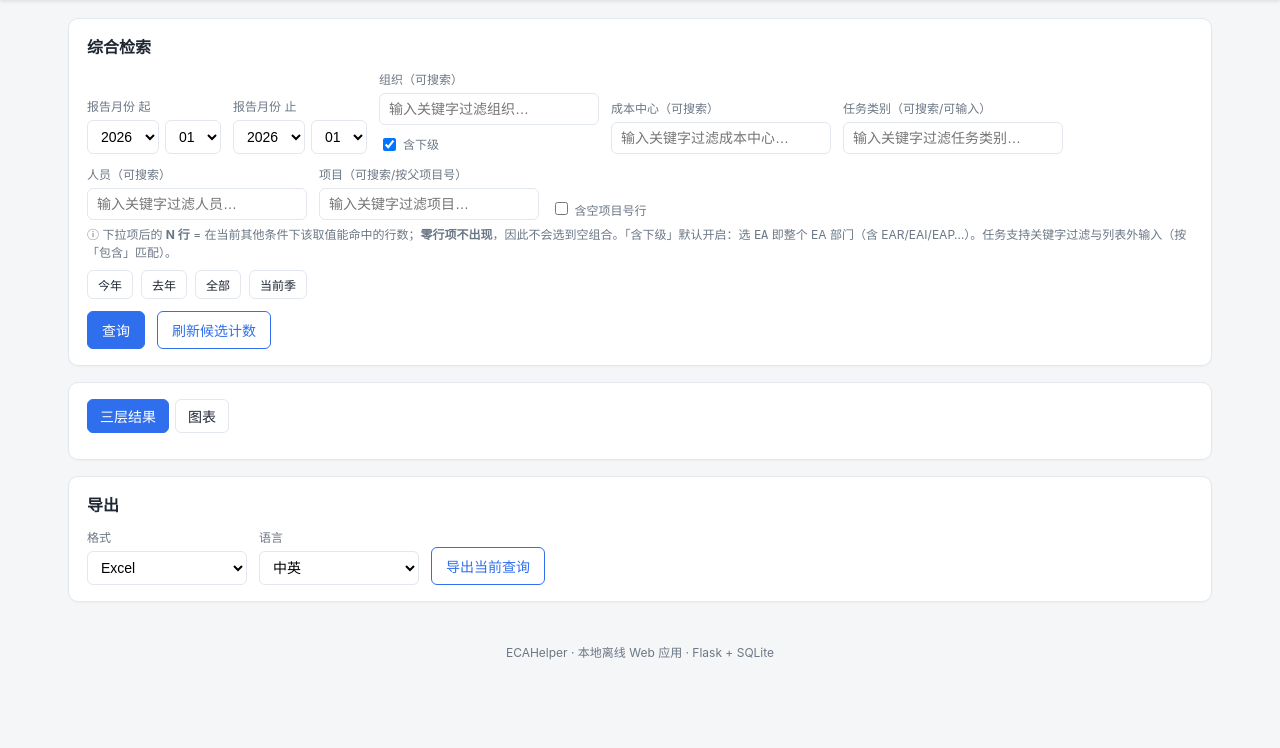
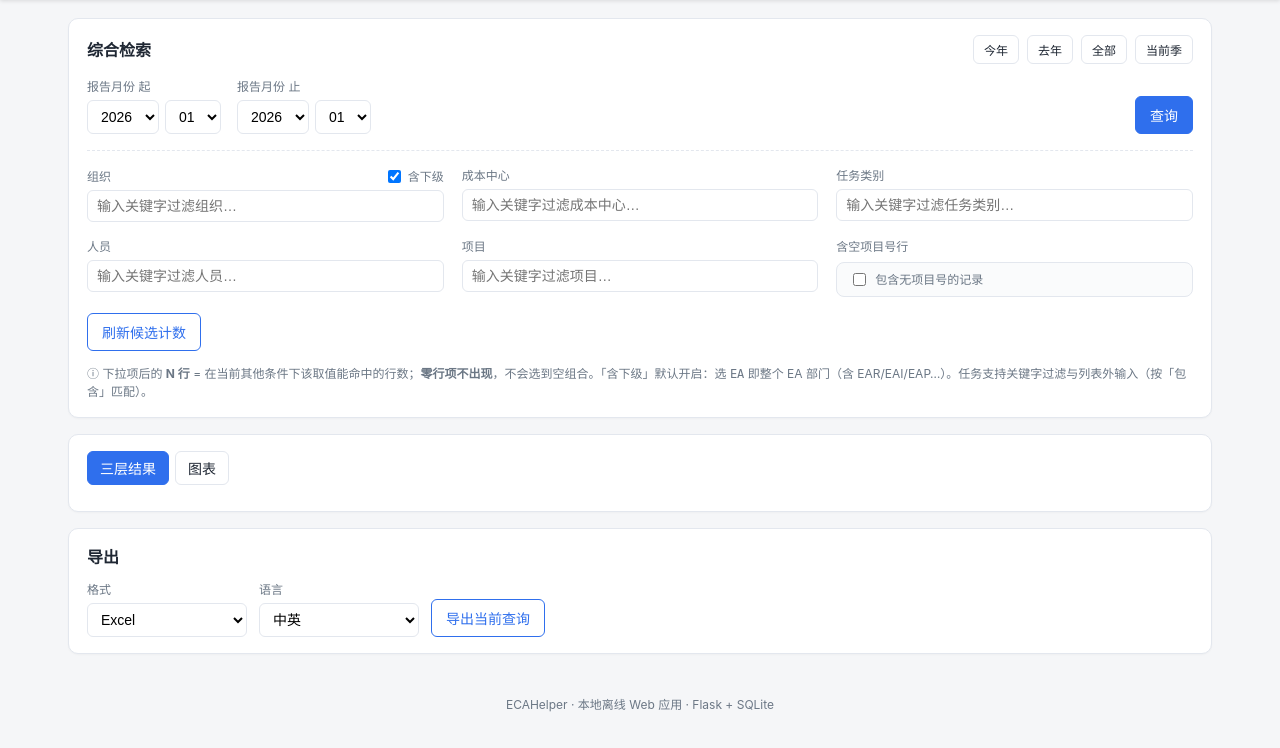
Before and after one commit to 17SiberianWolf/ECAHelper, a Flask app: page /search in a window 1280 px wide. Shown: the part 52-800 px from the top of the page. Run offline with Flask 3, Linux system fonts and the light colour scheme; data that the repository does not hold is empty.

Commit message:
style(search): 综合检索筛选区布局优化 - 分组卡片+响应式3x2网格，含下级内联、含空并入网格

```diff
--- a/web/static/css/style.css
+++ b/web/static/css/style.css
@@ -204,3 +204,36 @@ details.fold { margin-top: 10px; border: 1px dashed var(--line); border-radius:
 details.fold > summary { cursor: pointer; user-select: none; color: var(--ink); font-weight: 600; font-size: 13px; }
 details.fold[open] > summary { margin-bottom: 4px; }
 details.fold code { background: var(--chip); padding: 0 4px; border-radius: 3px; }
+
+/* ---------- 综合检索 布局优化（分组卡片 + 响应式网格） ---------- */
+.title-row { display: flex; align-items: center; justify-content: space-between; margin-bottom: 14px; }
+.title-row h2 { margin: 0; }
+.title-row .quick { margin-top: 0; }
+
+.filter-top { display: flex; gap: 16px; align-items: flex-end; flex-wrap: wrap; }
+.filter-top .field { flex: 0 0 auto; }
+.filter-top #btnQuery { margin-left: auto; }
+
+.filter-divider { border-top: 1px dashed var(--line); margin: 16px 0; }
+
+.filter-grid { display: grid; grid-template-columns: repeat(3, minmax(0, 1fr)); gap: 16px 18px; }
+.field-head { display: flex; align-items: center; justify-content: space-between; }
+.field-head .chk-inline { margin-top: 0; }
+
+.chk-cell {
+  display: inline-flex; align-items: center; gap: 6px;
+  background: #fafbfc; border: 1px solid var(--line); border-radius: 8px;
+  padding: 7px 12px; font-size: 12px; color: var(--ink);
+  margin-top: 2px; cursor: pointer;
+}
+
+.opt-row { display: flex; align-items: center; gap: 14px; margin-top: 16px; flex-wrap: wrap; }
+.opt-row .hint { margin: 0; flex: 1 1 auto; }
+
+@media (max-width: 860px) {
+  .filter-grid { grid-template-columns: repeat(2, minmax(0, 1fr)); }
+}
+@media (max-width: 560px) {
+  .filter-grid { grid-template-columns: 1fr; }
+  .filter-top #btnQuery { margin-left: 0; }
+}
--- a/web/templates/search.html
+++ b/web/templates/search.html
@@ -2,8 +2,17 @@
 {% set active = 'search' %}
 {% block content %}
 <section class="panel">
-  <h2>综合检索</h2>
-  <div class="row">
+  <div class="title-row">
+    <h2>综合检索</h2>
+    <div class="quick">
+      <button data-q="thisyear">今年</button>
+      <button data-q="lastyear">去年</button>
+      <button data-q="all">全部</button>
+      <button data-q="quarter">当前季</button>
+    </div>
+  </div>
+
+  <div class="filter-top">
     <div class="field">
       <label>报告月份 起</label>
       <div id="sStartBox" class="ym"></div>
@@ -16,47 +25,50 @@
       <input type="hidden" id="sEnd" value="{{ month_hi or '' }}">
       <input type="hidden" id="sHi" value="{{ month_hi or '' }}">
     </div>
+    <button id="btnQuery">查询</button>
+  </div>
+
+  <div class="filter-divider"></div>
+
+  <div class="filter-grid">
     <div class="field">
-      <label>组织（可搜索）</label>
+      <div class="field-head">
+        <label>组织</label>
+        <label class="chk-inline"><input type="checkbox" id="incSub" checked> 含下级</label>
+      </div>
       <div id="orgSelBox" class="ss"></div>
       <input type="hidden" id="orgSel">
-      <label class="chk-inline"><input type="checkbox" id="incSub" checked> 含下级</label>
     </div>
     <div class="field">
-      <label>成本中心（可搜索）</label>
+      <label>成本中心</label>
       <div id="ccSelBox" class="ss"></div>
       <input type="hidden" id="ccSel">
     </div>
     <div class="field">
-      <label>任务类别（可搜索/可输入）</label>
+      <label>任务类别</label>
       <div id="taskSelBox" class="ss"></div>
       <input type="hidden" id="taskSel">
     </div>
     <div class="field">
-      <label>人员（可搜索）</label>
+      <label>人员</label>
       <div id="personSelBox" class="ss"></div>
       <input type="hidden" id="personSel">
     </div>
     <div class="field">
-      <label>项目（可搜索/按父项目号）</label>
+      <label>项目</label>
       <div id="projectSelBox" class="ss"></div>
       <input type="hidden" id="projectSel">
     </div>
     <div class="field">
-      <label><input type="checkbox" id="incEmpty"> 含空项目号行</label>
+      <label>含空项目号行</label>
+      <label class="chk-cell"><input type="checkbox" id="incEmpty"> 包含无项目号的记录</label>
     </div>
   </div>
-  <p class="hint">ⓘ 下拉项后的 <b>N 行</b> = 在当前其他条件下该取值能命中的行数；<b>零行项不出现</b>，因此不会选到空组合。「含下级」默认开启：选 <code>EA</code> 即整个 EA 部门（含 EAR/EAI/EAP…）。任务支持关键字过滤与列表外输入（按「包含」匹配）。</p>
-  <div class="quick">
-    <button data-q="thisyear">今年</button>
-    <button data-q="lastyear">去年</button>
-    <button data-q="all">全部</button>
-    <button data-q="quarter">当前季</button>
-  </div>
-  <div class="row" style="margin-top:12px">
-    <button id="btnQuery">查询</button>
+
+  <div class="opt-row">
     <button class="secondary" id="btnFacets">刷新候选计数</button>
     <span class="spinner" id="sMsg"></span>
+    <span class="hint">ⓘ 下拉项后的 <b>N 行</b> = 在当前其他条件下该取值能命中的行数；<b>零行项不出现</b>，不会选到空组合。「含下级」默认开启：选 <code>EA</code> 即整个 EA 部门（含 EAR/EAI/EAP…）。任务支持关键字过滤与列表外输入（按「包含」匹配）。</span>
   </div>
 </section>
 
```
